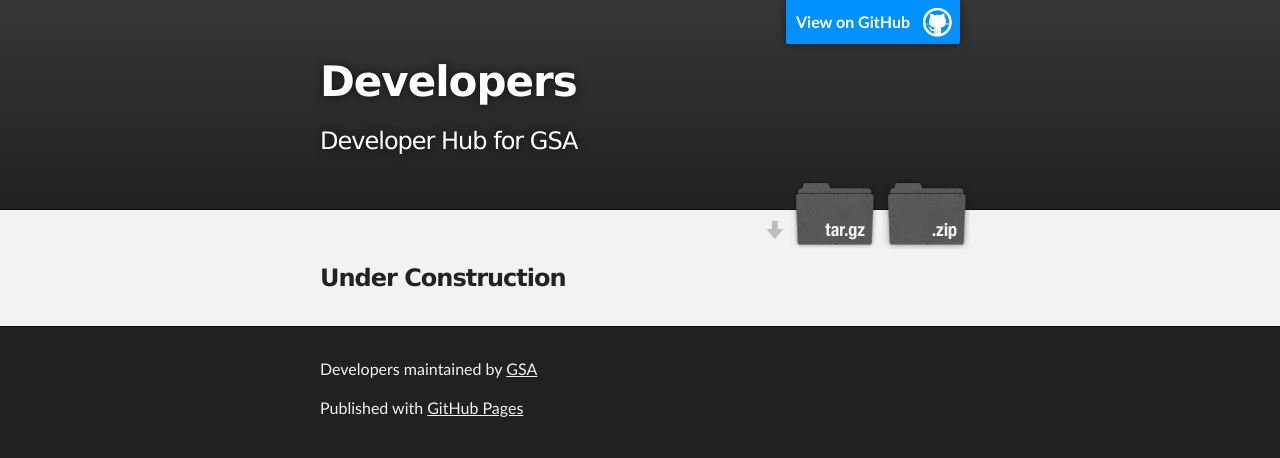
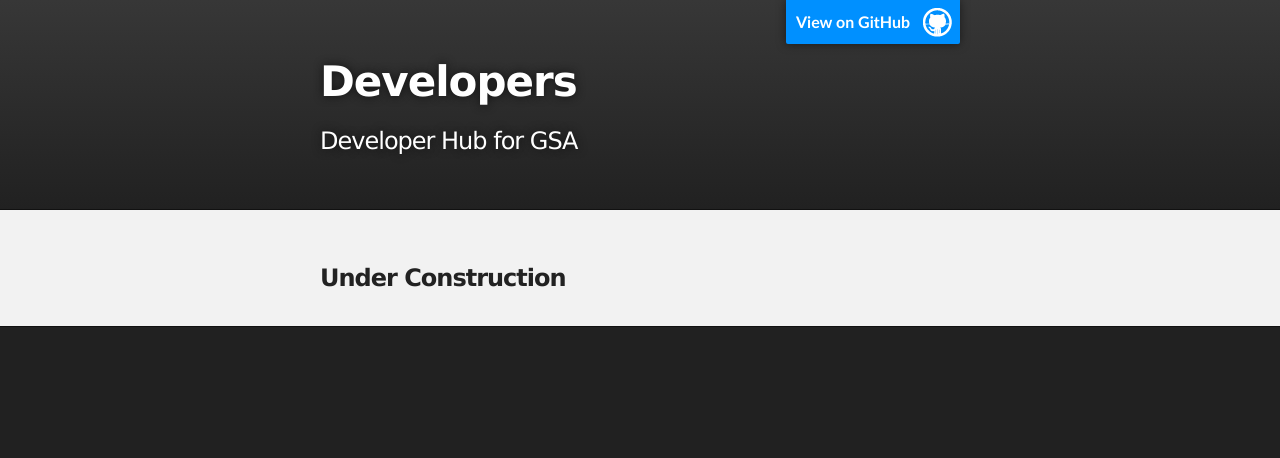
Before and after one commit to GSA/developers, a plain HTML site: page index.html in a window 1280 px wide. Drawn offline with Linux system fonts and the light colour scheme.

Commit message:
removing extras

```diff
--- a/index.html
+++ b/index.html
@@ -21,10 +21,6 @@
           <h1 id="project_title">Developers</h1>
           <h2 id="project_tagline">Developer Hub for GSA </h2>
 
-            <section id="downloads">
-              <a class="zip_download_link" href="https://github.com/GSA/developers/zipball/master">Download this project as a .zip file</a>
-              <a class="tar_download_link" href="https://github.com/GSA/developers/tarball/master">Download this project as a tar.gz file</a>
-            </section>
         </header>
     </div>
 
@@ -39,8 +35,7 @@
     <!-- FOOTER  -->
     <div id="footer_wrap" class="outer">
       <footer class="inner">
-        <p class="copyright">Developers maintained by <a href="https://github.com/GSA">GSA</a></p>
-        <p>Published with <a href="http://pages.github.com">GitHub Pages</a></p>
+
       </footer>
     </div>
 
```
